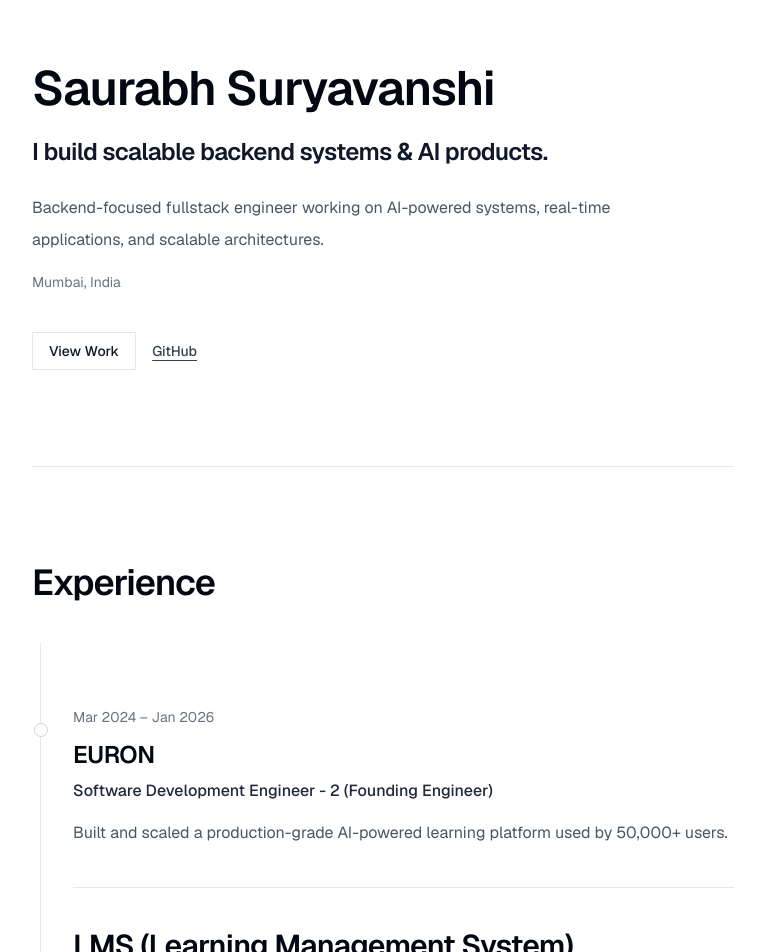
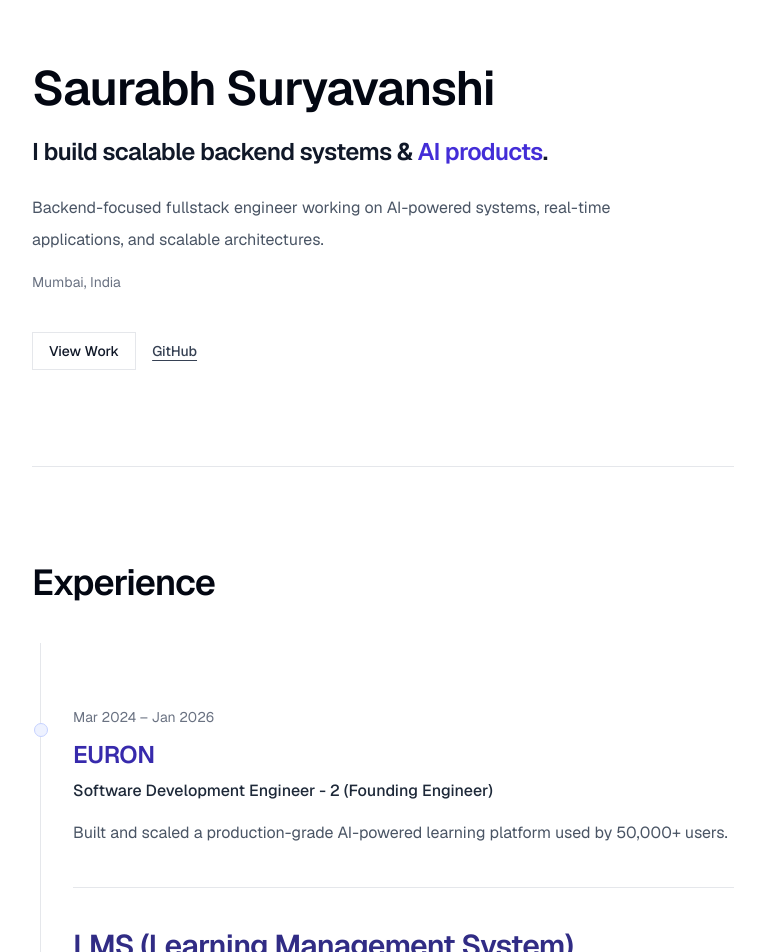
Before and after one commit to hitmxn30/portfolio, a Next.js app: page / in a window 1280 px wide. Shown: the part 160-1112 px from the top of the page, without its empty margins (257-1015 px from the left). Built offline with nearby package versions, Linux system fonts and the light colour scheme.

Commit message:
Enhance styling in ProjectBlock and Home components by updating text colors for featured titles and experience sections. Add emphasis to AI products in the introduction and adjust border styles for visual consistency.

```diff
--- a/app/page.tsx
+++ b/app/page.tsx
@@ -12,7 +12,8 @@ export default function Home() {
           Saurabh Suryavanshi
         </h1>
         <p className="mt-6 text-2xl font-semibold tracking-tight text-gray-900">
-          I build scalable backend systems & AI products.
+          I build scalable backend systems &{" "}
+          <span className="text-indigo-700">AI products</span>.
         </p>
         <p className="mt-6 max-w-2xl text-base leading-8 text-gray-600">
           Backend-focused fullstack engineer working on AI-powered systems,
@@ -30,9 +31,9 @@ export default function Home() {
       <Section id="experience" title="Experience">
         <div className="ml-2 border-l border-gray-200">
           <article className="relative py-16 pl-8">
-            <span className="absolute -left-[7px] top-20 h-3.5 w-3.5 rounded-full border border-gray-300 bg-white" />
+            <span className="absolute -left-[7px] top-20 h-3.5 w-3.5 rounded-full border border-indigo-200 bg-indigo-50" />
             <p className="text-sm text-gray-500">Mar 2024 – Jan 2026</p>
-            <h3 className="mt-3 text-2xl font-semibold tracking-tight text-gray-950">
+            <h3 className="mt-3 text-2xl font-semibold tracking-tight text-indigo-800">
               EURON
             </h3>
             <p className="mt-2 text-base font-medium text-gray-800">
@@ -137,9 +138,9 @@ export default function Home() {
           </article>
 
           <article className="relative py-16 pl-8">
-            <span className="absolute -left-[7px] top-20 h-3.5 w-3.5 rounded-full border border-gray-300 bg-white" />
+            <span className="absolute -left-[7px] top-20 h-3.5 w-3.5 rounded-full border border-indigo-200 bg-indigo-50" />
             <p className="text-sm text-gray-500">Jan 2023 – Feb 2024</p>
-            <h3 className="mt-3 text-2xl font-semibold tracking-tight text-gray-950">
+            <h3 className="mt-3 text-2xl font-semibold tracking-tight text-indigo-800">
               INEURON
             </h3>
             <p className="mt-2 text-base font-medium text-gray-800">
--- a/components/ProjectBlock.tsx
+++ b/components/ProjectBlock.tsx
@@ -19,7 +19,9 @@ export default function ProjectBlock({
     <article className="py-8 sm:py-10">
       <h3
         className={`font-semibold tracking-tight text-gray-950 ${
-          featured ? "text-2xl sm:text-3xl" : "text-xl sm:text-2xl"
+          featured
+            ? "text-2xl text-indigo-900 sm:text-3xl"
+            : "text-xl sm:text-2xl"
         }`}
       >
         {title}
```
